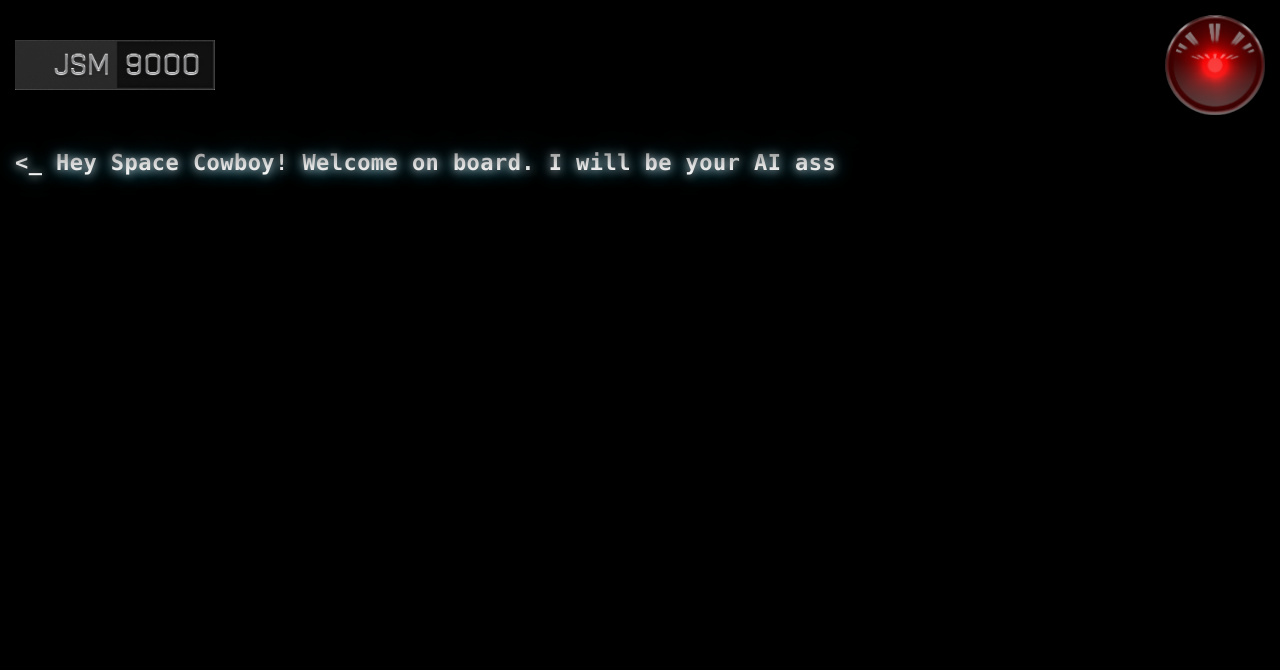
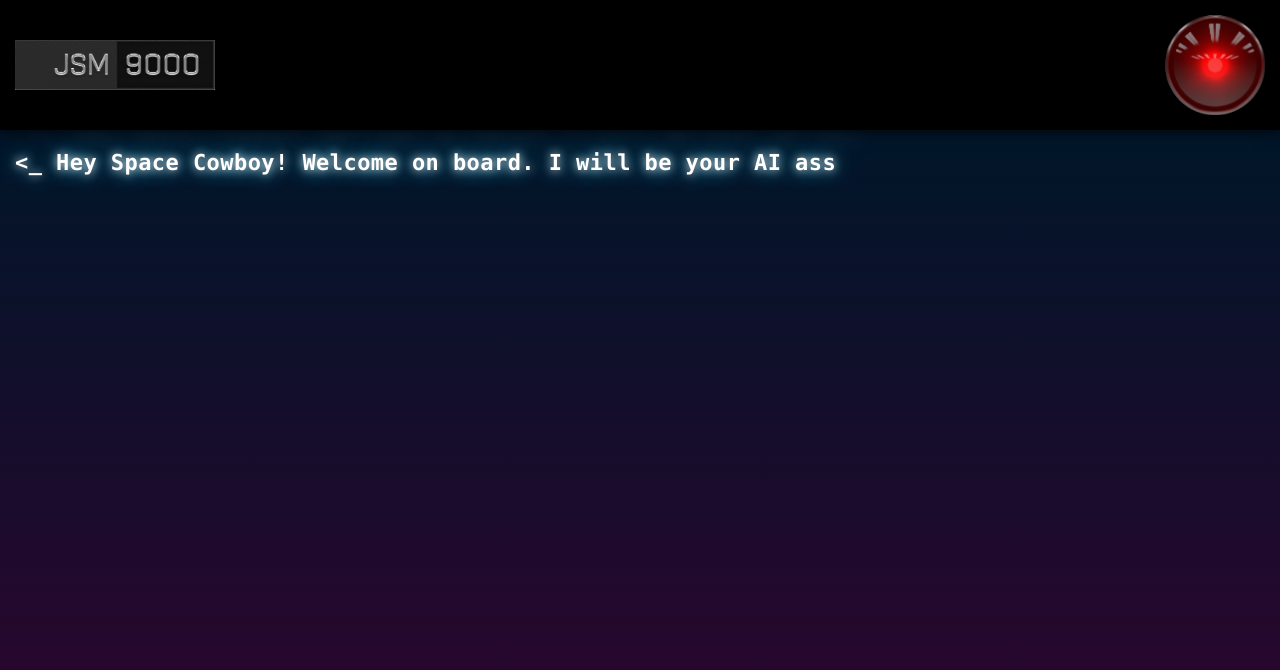
Before and after one commit to MGL-DEV/hackathon-2020, an Angular app: page / in a window 1280 px wide. Both pictures are taken after a click on the button "Launch!". Shown: the top 670 px of the page. Built offline with nearby package versions, Linux system fonts and the light colour scheme.

Commit message:
jsm9000 states

```diff
--- a/src/app/jsm9000/components/display/display.component.html
+++ b/src/app/jsm9000/components/display/display.component.html
@@ -1,3 +1,9 @@
-<div class="display">
-    <p class="display__console" [innerHTML]="output|nl2br"></p>
+<div class="display" [ngClass]="{'is-success': status === 'success', 'is-alert': status === 'alert'}">
+    <div class="display__container">
+        <ng-container [ngSwitch]="status">
+            <figure *ngSwitchCase="'success'" class="display__message"><img src="/assets/images/success.png" /></figure>
+            <figure *ngSwitchCase="'alert'" class="display__message"><img src="/assets/images/alert.png" /></figure>
+         </ng-container>
+        <p class="display__console" [innerHTML]="output|nl2br"></p>
+    </div>
 </div>
--- a/src/app/jsm9000/components/display/display.component.scss
+++ b/src/app/jsm9000/components/display/display.component.scss
@@ -8,12 +8,15 @@
     height: calc(100vh - 130px);
     padding: 15px;
 
-    background: black;
+    background: linear-gradient(180deg, #001629 0%, #30032E 100%);
+
+    &__container
+    {
+        flex: 1 1 auto;
+    }
 
     &__console
     {
-        flex: 1 1 auto;
-
         letter-spacing: .02em;
 
         color: #ffffff;
@@ -30,4 +33,38 @@
             content: '<_ ';
         }
     }
+
+    &__message
+    {
+        img
+        {
+            width: 345px
+        }
+    }
+
+    /**
+     * Success
+    */
+    &.is-success
+    {
+        background: linear-gradient(180deg, #001F29 0%, #027A65 100%);
+    }
+
+    &.is-success &__console
+    {
+        text-shadow: 0px 0px 10px rgba(255, 255, 255, 0.9), 0px 0px 20px #30FF5D, 20px -30px 25px rgba(204, 255, 218, 0.25);
+    }
+
+    /**
+     * Alert
+    */
+    &.is-alert
+    {
+        background: linear-gradient(180deg, #001629 0%, #7A0202 100%);
+    }
+
+    &.is-alert &__console
+    {
+        text-shadow: 0px 0px 10px rgba(255, 255, 255, 0.9), 0px 0px 20px #FF3030, 20px -30px 25px rgba(255, 204, 204, 0.25);
+    }
 }
--- a/src/app/jsm9000/components/display/display.component.ts
+++ b/src/app/jsm9000/components/display/display.component.ts
@@ -1,5 +1,6 @@
 import { Component, OnInit, OnDestroy, Input, Output, EventEmitter } from "@angular/core";
 
+import { JSM9000State } from "@app/jsm9000/models";
 import { ReaderService } from "@app/jsm9000/services/reader.service";
 import { VoiceOverService } from "@app/jsm9000/services/voice-over.service";
 
@@ -9,6 +10,9 @@ import { VoiceOverService } from "@app/jsm9000/services/voice-over.service";
     styleUrls: ["./display.component.scss"]
 })
 export class DisplayComponent implements OnInit, OnDestroy {
+
+    @Input()
+    public status = JSM9000State.Default;
 
     @Input()
     public source: string;
--- a/src/app/jsm9000/components/jsm9000/jsm9000.component.html
+++ b/src/app/jsm9000/components/jsm9000/jsm9000.component.html
@@ -1,4 +1,4 @@
 <ng-container *ngIf="chapter">
-    <app-machine-face></app-machine-face>
-    <app-display [source]="chapter.source" (ready)="next()"></app-display>
+    <app-machine-face [status]="chapter.status"></app-machine-face>
+    <app-display [status]="chapter.status" [source]="chapter.source" (ready)="next()"></app-display>
 </ng-container>
--- a/src/app/jsm9000/components/machine-face/machine-face.component.html
+++ b/src/app/jsm9000/components/machine-face/machine-face.component.html
@@ -1,4 +1,4 @@
-<header class="machine-face">
+<header class="machine-face" [ngClass]="{'is-success': status === 'success', 'is-alert': status === 'alert'}">
     <figure class="machine-face__logo image">
         <img src="/assets/images/jsm-9000.jpg" />
     </figure>
--- a/src/app/jsm9000/components/machine-face/machine-face.component.scss
+++ b/src/app/jsm9000/components/machine-face/machine-face.component.scss
@@ -11,7 +11,9 @@
     padding: 15px;
 
     background-color: black;
-    box-shadow: 0 18px 30px 0 #000000;
+    box-shadow: 0 3px 5px -1px rgba(0,0,0,.3),
+                0 6px 10px 0 rgba(0,0,0,.24),
+                0 1px 18px 0 rgba(0,0,0,.22);
 
     &__logo
     {
@@ -41,6 +43,10 @@
             background: url(/assets/images/machine-eye-active.png) center/cover;
         }
     }
+
+    &.is-alert &__eye:after
+    {
+    }
 }
 
 @keyframes pulse
--- a/src/app/jsm9000/components/machine-face/machine-face.component.ts
+++ b/src/app/jsm9000/components/machine-face/machine-face.component.ts
@@ -1,4 +1,6 @@
 import { Component, Input, OnInit } from "@angular/core";
+
+import { JSM9000State } from "@app/jsm9000/models";
 
 @Component({
     selector: "app-machine-face",
@@ -7,6 +9,9 @@ import { Component, Input, OnInit } from "@angular/core";
 })
 export class MachineFaceComponent implements OnInit {
 
+    @Input()
+    public status = JSM9000State.Default;
+
     constructor() { }
 
     ngOnInit(): void {
--- a/src/app/jsm9000/jsm9000-routing.module.ts
+++ b/src/app/jsm9000/jsm9000-routing.module.ts
@@ -1,6 +1,8 @@
 import { NgModule } from "@angular/core";
 import { RouterModule, Routes } from "@angular/router";
 import { Jsm9000Component } from "./components";
+
+import { JSM9000State } from "./models";
 
 const routes: Routes = [
     {
@@ -9,7 +11,8 @@ const routes: Routes = [
         data: {
             chapter: {
                 source: "./assets/subtitles/introduction.txt",
-                next: "/big-red-button"
+                next: "/big-red-button",
+                status: JSM9000State.Default
             }
         }
     }, {
@@ -18,7 +21,8 @@ const routes: Routes = [
         data: {
             chapter: {
                 source: "./assets/subtitles/spacecraft-chapter.txt",
-                next: "/spacecraft"
+                next: "/spacecraft",
+                status: JSM9000State.Alert
             }
         }
     }, {
@@ -27,7 +31,8 @@ const routes: Routes = [
         data: {
             chapter: {
                 source: "./assets/subtitles/spacecraft-success.txt",
-                next: "/jsm9000/report-chapter"
+                next: "/jsm9000/report-chapter",
+                status: JSM9000State.Success
             }
         }
     }, {
@@ -36,7 +41,8 @@ const routes: Routes = [
         data: {
             chapter: {
                 source: "./assets/subtitles/report-chapter.txt",
-                next: "/report"
+                next: "/report",
+                status: JSM9000State.Default
             }
         }
     }, {
@@ -45,7 +51,8 @@ const routes: Routes = [
         data: {
             chapter: {
                 source: "./assets/subtitles/report-success.txt",
-                next: "/cinematics/travel/1"
+                next: "/cinematics/travel/1",
+                status: JSM9000State.Default
             }
         }
     }, {
@@ -54,7 +61,8 @@ const routes: Routes = [
         data: {
             chapter: {
                 source: "./assets/subtitles/asteroid-field-chapter.txt",
-                next: "/asteroid-field"
+                next: "/asteroid-field",
+                status: JSM9000State.Alert
             }
         }
     }, {
@@ -63,7 +71,8 @@ const routes: Routes = [
         data: {
             chapter: {
                 source: "./assets/subtitles/asteroid-field-success.txt",
-                next: "/cinematics/travel/2"
+                next: "/cinematics/travel/2",
+                status: JSM9000State.Success
             }
         }
     }, {
@@ -72,7 +81,8 @@ const routes: Routes = [
         data: {
             chapter: {
                 source: "./assets/subtitles/alien-hunting-chapter.txt",
-                next: "/alien-hunting"
+                next: "/alien-hunting",
+                status: JSM9000State.Alert
             }
         }
     }, {
@@ -81,7 +91,8 @@ const routes: Routes = [
         data: {
             chapter: {
                 source: "./assets/subtitles/alien-hunting-success.txt",
-                next: "/cinematics/travel/3"
+                next: "/cinematics/travel/3",
+                status: JSM9000State.Success
             }
         }
     }, {
@@ -90,7 +101,8 @@ const routes: Routes = [
         data: {
             chapter: {
                 source: "./assets/subtitles/run-chapter.txt",
-                next: "/run"
+                next: "/run",
+                status: JSM9000State.Alert
             }
         }
     }, {
@@ -99,7 +111,8 @@ const routes: Routes = [
         data: {
             chapter: {
                 source: "./assets/subtitles/run-success.txt",
-                next: "/cinematics/travel/4"
+                next: "/cinematics/travel/4",
+                status: JSM9000State.Success
             }
         }
     }, {
@@ -108,7 +121,8 @@ const routes: Routes = [
         data: {
             chapter: {
                 source: "./assets/subtitles/end.txt",
-                next: "/cinematics/end"
+                next: "/cinematics/end",
+                status: JSM9000State.Default
             }
         }
     }
--- /dev/null
+++ b/src/app/jsm9000/models/index.ts
@@ -0,0 +1 @@
+export * from "./jsm9000-state.enum";
--- /dev/null
+++ b/src/app/jsm9000/models/jsm9000-state.enum.ts
@@ -0,0 +1,5 @@
+export enum JSM9000State {
+    Default = "default",
+    Success = "success",
+    Alert = "alert"
+}
```
Also changed, not shown: src/assets/images/alert.png (added), src/assets/images/success.png (added), src/assets/subtitles/spacecraft-chapter.txt.
